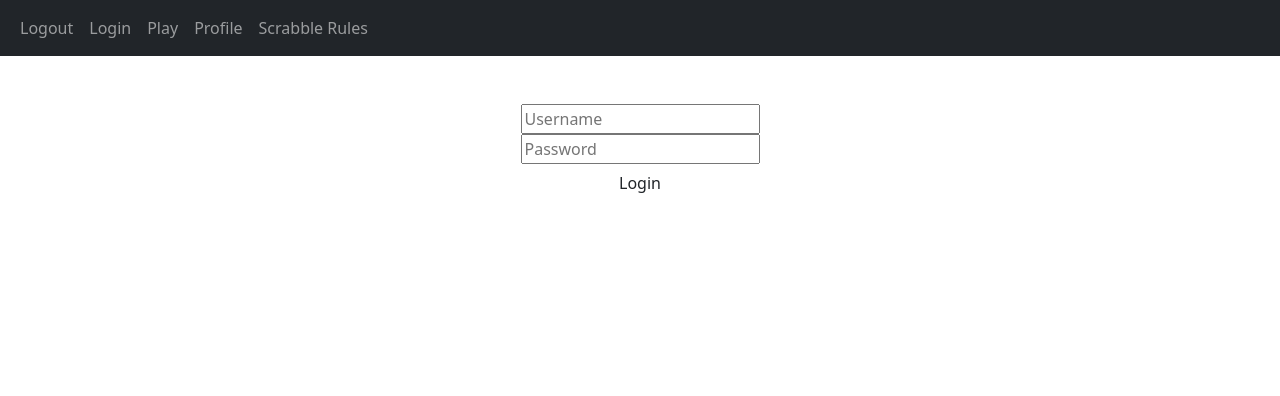
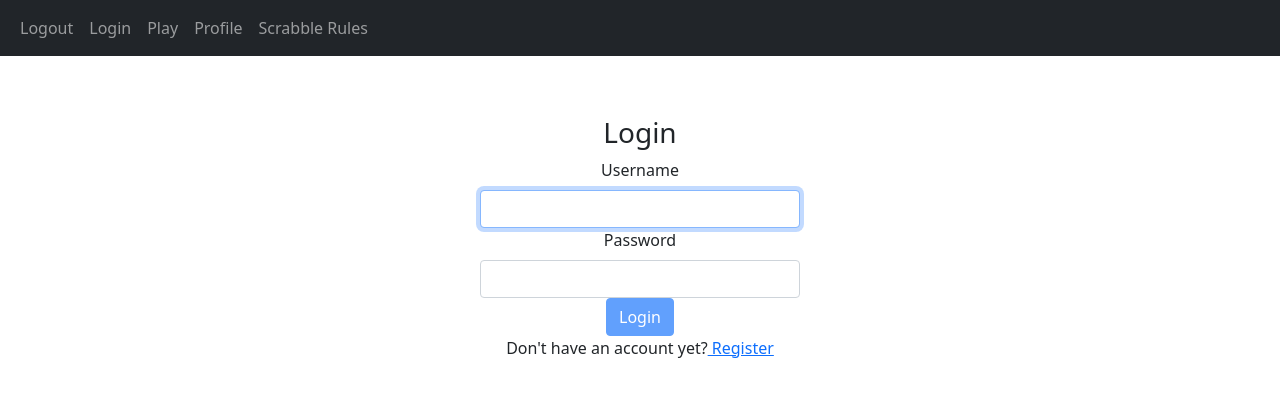
Before and after one commit to 210614-JavaFS/ProjectTwoAlchemy, a React (Create React App) app in the folder project-two-front/: page / in a window 1280 px wide. Shown: the top 396 px of the page. Built offline with nearby package versions, Linux system fonts and the light colour scheme.

Commit message:
login style + link to profile after game has ended
once the game is finished the players willl be rredirected to the profile component where they can compare statistics

```diff
--- a/project-two-front/src/App.tsx
+++ b/project-two-front/src/App.tsx
@@ -49,7 +49,7 @@ function App() {
                 <Profile users={users} checkUserLoggedIn={checkUserLoggedIn}/>
               </Route>
               <Route exact path="/game" >
-                <Game users={users} setUsers={setUsers} checkUserLoggedIn={checkUserLoggedIn}/>
+                <Game history={history} users={users} setUsers={setUsers} checkUserLoggedIn={checkUserLoggedIn}/>
               </Route>
       </Switch>
      </div>
--- a/project-two-front/src/Component/game/game.tsx
+++ b/project-two-front/src/Component/game/game.tsx
@@ -15,7 +15,8 @@ type userCard = {
 type Props = {
     users:User[],
     setUsers:any
-    checkUserLoggedIn:any
+    checkUserLoggedIn:any,
+    history:any
 }
 
 let htmlString = "";
@@ -63,6 +64,7 @@ export const Game:React.FC<Props> = (props)=>{
         })
         props.setUsers(updatedUsers);
         alert("Winner is "+winner.username);
+        props.history.replace("/profile");
     }
 
     async function handleSubmit(e:any):Promise<any> {
@@ -85,7 +87,8 @@ export const Game:React.FC<Props> = (props)=>{
     }
 
     return(
-        <div className="container-fluid p-3  min-vh-100">
+        <React.Fragment>
+        <div className="container-fluid p-3  min-vh-90">
             <div className="row d-flex justify-content-center">
                 {scoreCard.map(user=>{
                     return(
@@ -103,8 +106,13 @@ export const Game:React.FC<Props> = (props)=>{
                 </div>
 
             </div>
-            <button type="button" onClick={endGame}>END GAME</button>
+            <div className="row">
+            <div className="col-sm-11"></div>
+              <button type="button" className="btn btn-danger mt-2 col-sm-1" onClick={endGame}>END GAME</button>
         </div>
+        </div>
+
+        </React.Fragment>
     )
 }
 
--- /dev/null
+++ b/project-two-front/src/Component/login.css
@@ -0,0 +1,10 @@
+@media all and (min-width: 480px) {
+  .Login {
+    padding: 60px 0;
+  }
+
+  .Login form {
+    margin: 0 auto;
+    max-width: 320px;
+  }
+}
--- a/project-two-front/src/Component/login.tsx
+++ b/project-two-front/src/Component/login.tsx
@@ -1,6 +1,10 @@
 import React,{useEffect, useState} from 'react';
 import { User } from '../models/user';
 import { apiGetUser, apiGetUsers, apiLogin } from '../models/UserApi';
+import "./login.css";
+import Form from "react-bootstrap/Form";
+import Button from "react-bootstrap/Button";
+import { Link } from 'react-router-dom';
 
 type Props = {
   loginUser:any
@@ -8,35 +12,50 @@ type Props = {
 
 const UserLogin:React.FC<Props> = (props) =>{
   const [user, setUser]=useState<User[]>([]);
-  const [error,setError]=useState("");
+  const [username, setUsername] = useState("");
+  const [password, setPassword] = useState("");
 
-  const Logout=()=>{
-   console.log('logout');
+  function validateForm() {
+    return username.length > 0 && password.length > 0;
   }
-    const loginUser = async ()=>{
+
+  const loginUser = async ()=>{
       let username=(document.getElementById("username")as HTMLInputElement).value;
       let password=(document.getElementById("password")as HTMLInputElement).value;
       console.log("Before Login");
       let getUser:User= await apiLogin(username,password);
 
       props.loginUser(getUser);
-    }
+  }
    return (
-          <div className="nav-wrapper container pt-5">
-            <form className="col s12">
-             <div className="row">
-                <div className="input-field col s12">
-                  <input id="username" type="text" className="validate" placeholder="Username"  />
-                </div>
-              </div>
-              <div className="row">
-                <div className="input-field col s12">
-                  <input id="password" type="password" className="validate" placeholder="Password"/>
-                </div>
-              </div>
-            </form>
-            <button type="button" className="btn" id="login" onClick={()=>{loginUser()}}>Login</button>
-          </div>
+    <div className="Login">
+    <h3>Login</h3>
+     <Form onSubmit={loginUser}>
+       <Form.Group  controlId="username">
+         <Form.Label>Username</Form.Label>
+         <Form.Control
+           autoFocus
+           type="text"
+           value={username}
+           onChange={(e) => setUsername(e.target.value)}
+         />
+       </Form.Group>
+       <Form.Group  controlId="password">
+         <Form.Label>Password</Form.Label>
+         <Form.Control
+           type="password"
+           value={password}
+           onChange={(e) => setPassword(e.target.value)}
+         />
+       </Form.Group>
+       <Button  type="button" onClick={()=>{loginUser()}} disabled={!validateForm()}>
+         Login
+       </Button>
+       <p className="forgot-password text-right">
+              Don't have an account yet?<Link to="/register"> Register</Link>
+          </p>
+     </Form>
+   </div>
     );
   }
 
--- a/project-two-front/src/Component/register.tsx
+++ b/project-two-front/src/Component/register.tsx
@@ -45,7 +45,7 @@ function back(){
           </div>
 
           <div className="form-group">
-              <label>Email</label>
+              <label>Username</label>
               <input type="text" className="form-control" placeholder="Enter username" id="username"/>
           </div>
 
```
Also changed, not shown: 1 other file (tests, documents, lock files or other folders).
